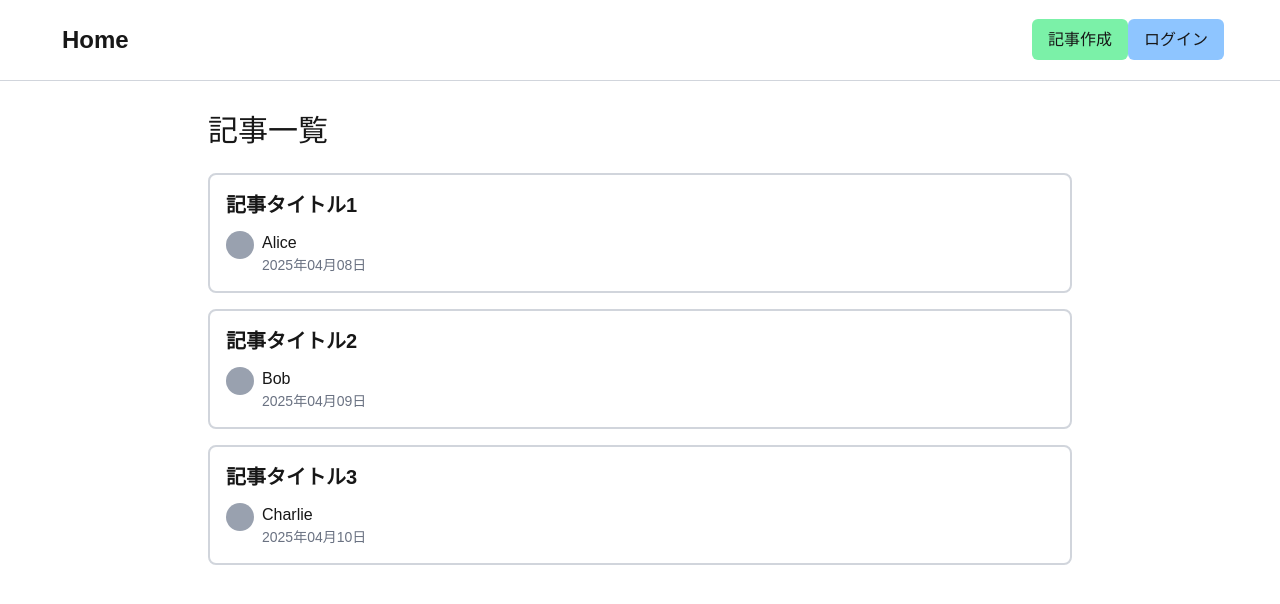
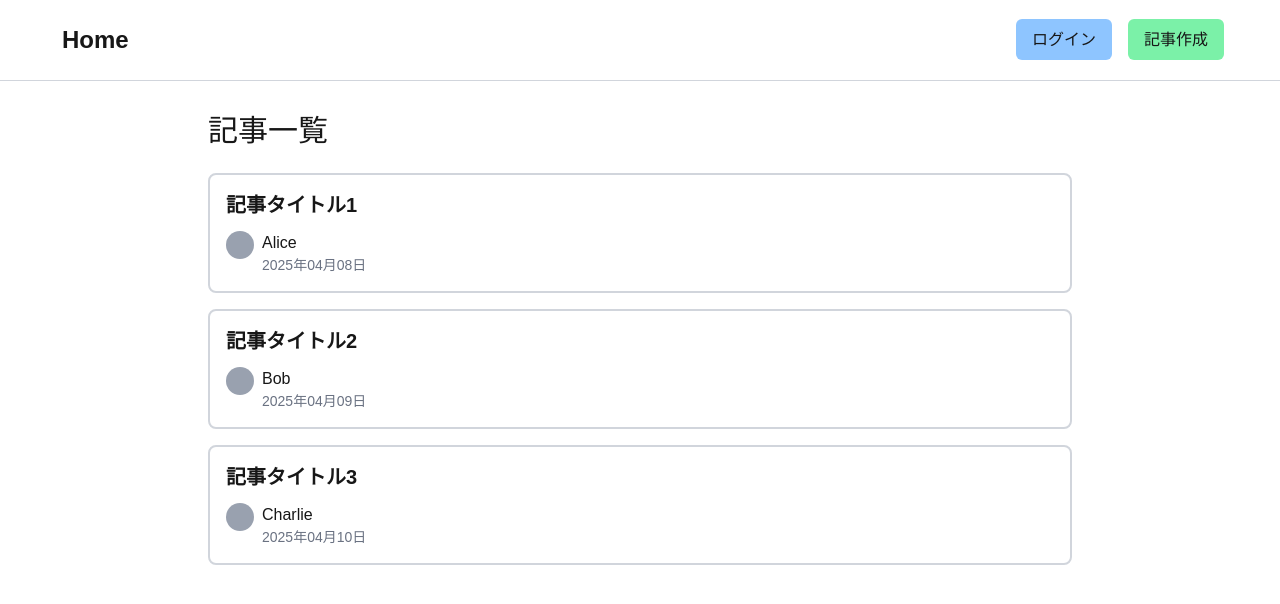
Before and after one commit to la-lala8701/my-blog, a Next.js app: page / in a window 1280 px wide. Shown: the top 604 px of the page. Built offline with nearby package versions, Linux system fonts and the light colour scheme.

Commit message:
💄 へっだーの見た目調整

```diff
--- a/app/components/Header.tsx
+++ b/app/components/Header.tsx
@@ -10,7 +10,15 @@ export const Header = () => {
           </Link>
         </h1>
         <nav>
-          <ul className="flex">
+          <ul className="flex items-center">
+            <li>
+              <Link
+                className="px-4 py-3 bg-blue-300 rounded-md hover:bg-blue-400"
+                href="/login"
+              >
+                ログイン
+              </Link>
+            </li>
             <li>
               <Link
                 className="ml-4 px-4 py-3 bg-green-300 rounded-md hover:bg-green-400"
@@ -19,14 +27,6 @@ export const Header = () => {
                 記事作成
               </Link>
             </li>
-            <li>
-              <Link
-                className="px-4 py-3 bg-blue-300 rounded-md hover:bg-blue-400"
-                href="/login"
-              >
-                ログイン
-              </Link>
-            </li>
           </ul>
         </nav>
       </div>
```
